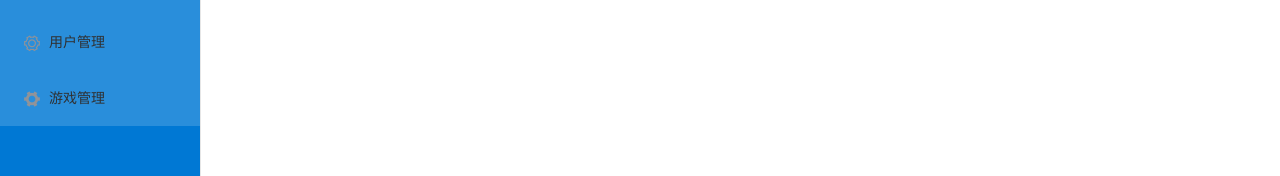
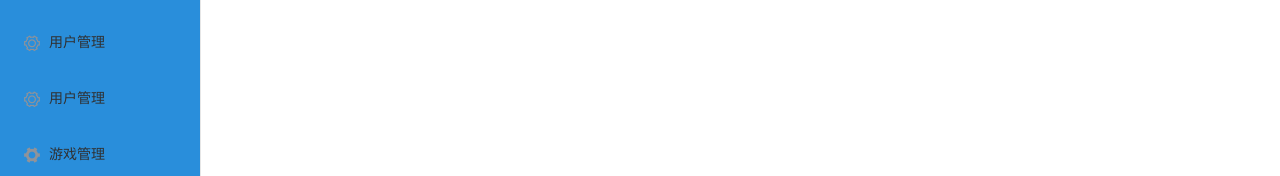
Before and after one commit to TuDouSeek/GameBackstage, a Vue app: page /home in a window 1280 px wide. Shown: the part 192-368 px from the top of the page. Built offline with nearby package versions, Linux system fonts and the light colour scheme; a small style sheet from the web is missing.

Commit message:
Update Aside.vue

```diff
--- a/src/components/Aside.vue
+++ b/src/components/Aside.vue
@@ -26,7 +26,12 @@
             <span slot="title">用户管理</span>
         </el-menu-item>
         </router-link>
-
+       <router-link to="/home" style="text-decoration: none;">
+        <el-menu-item class="a" style="background-color: rgb(253 253 253 / 16%);">
+            <i class="el-icon-setting"></i>
+            <span slot="title">用户管理</span>
+        </el-menu-item>
+        </router-link>
         <router-link to="/home/Manag" style="text-decoration: none;">
         <el-menu-item class="a" style="background-color: rgb(253 253 253 / 16%);">
             <i class="el-icon-s-tools"></i>
```
